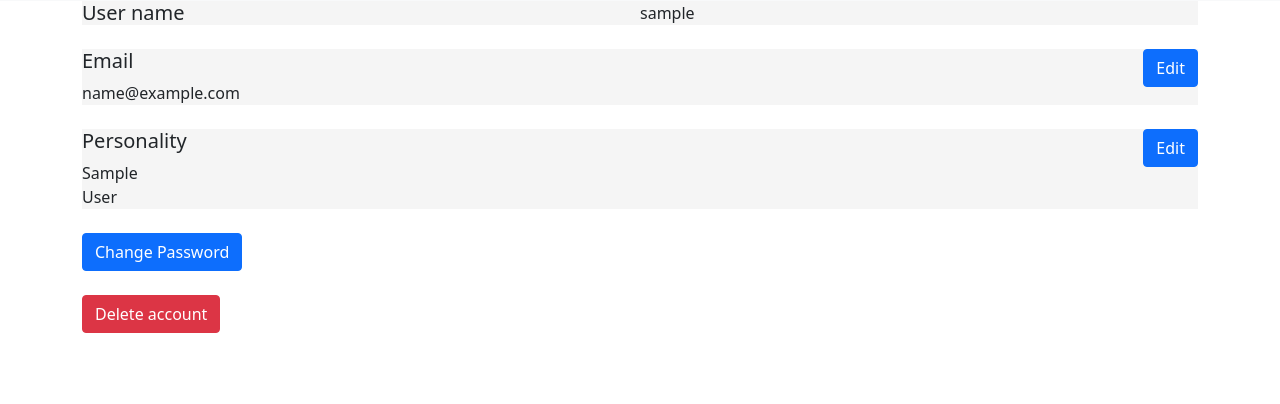
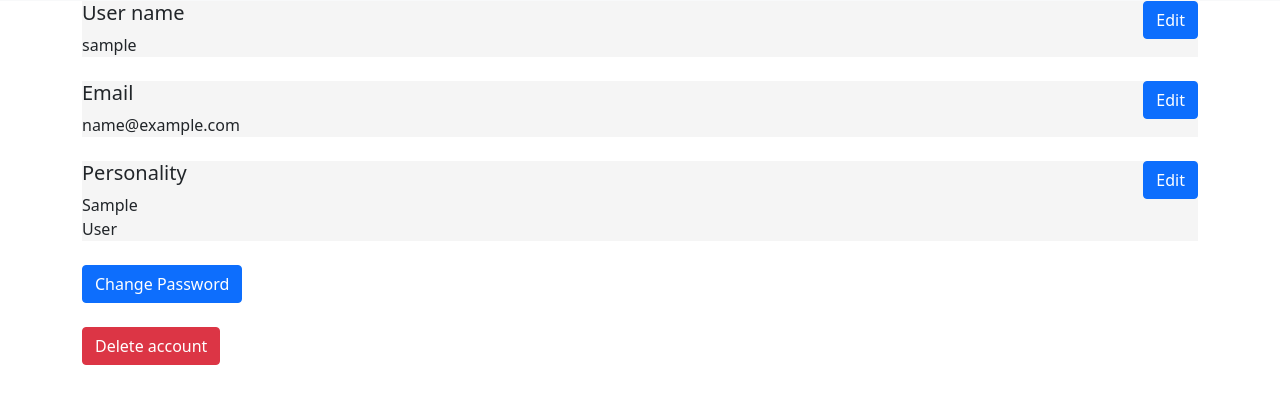
Before and after one commit to SKN-Telephoners/AGH-IX, a Django app: page /profile/ in a window 1280 px wide. Shown: the part 82-486 px from the top of the page. Run offline with Django 4.2, Linux system fonts and the light colour scheme; the visitor is signed in with stand-in values (Sample User, id 1); parts of the project's set-up code (start-up, migrations or seed data) failed here and were passed over; some libraries are stand-ins or nearby versions.

Commit message:
Update profile.html
small changes

```diff
--- a/core/templates/users/profile.html
+++ b/core/templates/users/profile.html
@@ -6,6 +6,11 @@
     <div class="profile_info_div">
         <div style="float: left; width: 50%">
             <h5>User name</h5>
+        </div>
+        <div style="float: right; width: 50%">
+            <form>
+                <button type="submit" class="profile_info_button btn btn-primary">Edit</button>
+            </form>
         </div>
         <div>
             {{ user.username }}
```
